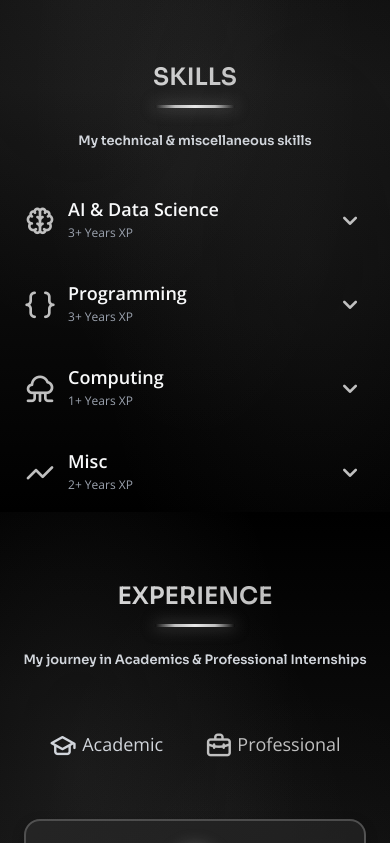
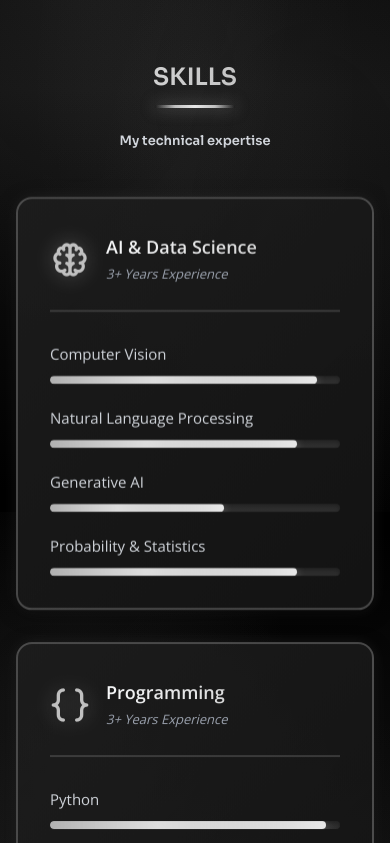
Before and after one commit to abhay-lal/abhay-lal.github.io, a React (Create React App) app: page / in a window 390 px wide. Shown: the part 2020-2863 px from the top of the page. Built offline with nearby package versions, Linux system fonts and the light colour scheme; some icons are missing.

Commit message:
updated proj & skills

```diff
--- a/src/components/Publications.js
+++ b/src/components/Publications.js
@@ -93,10 +93,11 @@ const Publications = () => {
           grabCursor={true}
           spaceBetween={48}
           autoplay={{
-            delay: 6000,
+            delay: 3000, /* Changes every 3 seconds */
             disableOnInteraction: false,
-            pauseOnMouseEnter: true,
+            pauseOnMouseEnter: false, /* Keeps moving even on hover */
           }}
+          speed={600} /* Normal transition speed */
           navigation={true}
           pagination={{
             clickable: true,
--- a/src/components/Skills.css
+++ b/src/components/Skills.css
@@ -1,79 +1,124 @@
 .skills__container {
-  row-gap: 0;
+  display: grid;
   grid-template-columns: 1fr;
+  gap: 2rem;
+  max-width: 1200px;
+  margin: 0 auto;
+  padding: 0 1rem;
 }
 
-.skills__content {
-  margin-bottom: var(--mb-2);
+.skills__card {
+  background: linear-gradient(135deg, rgba(30, 30, 30, 0.9) 0%, rgba(20, 20, 20, 0.95) 100%);
+  border: 2px solid rgba(192, 192, 192, 0.3);
+  border-radius: 1rem;
+  padding: 2rem;
+  box-shadow: 0 4px 20px rgba(0, 0, 0, 0.4),
+              0 0 15px rgba(192, 192, 192, 0.1);
+  transition: all 0.4s ease;
+  position: relative;
+  overflow: hidden;
+  will-change: transform;
 }
 
-.skills__header {
+.skills__card::before {
+  content: '';
+  position: absolute;
+  top: 0;
+  left: -100%;
+  width: 100%;
+  height: 100%;
+  background: linear-gradient(90deg, transparent, rgba(192, 192, 192, 0.1), transparent);
+  transition: left 0.6s ease;
+}
+
+.skills__card:hover::before {
+  left: 100%;
+}
+
+.skills__card:hover {
+  border-color: var(--first-color);
+  box-shadow: 0 8px 30px rgba(0, 0, 0, 0.5),
+              0 0 30px rgba(192, 192, 192, 0.3);
+  transform: translateY(-10px);
+}
+
+.skills__card-header {
   display: flex;
   align-items: center;
-  margin-bottom: var(--mb-2-5);
-  cursor: pointer;
+  gap: 1rem;
+  margin-bottom: 2rem;
+  padding-bottom: 1.5rem;
+  border-bottom: 2px solid rgba(192, 192, 192, 0.2);
+}
+
+.skills__icon {
+  font-size: 2.5rem;
+  color: var(--first-color);
+  filter: drop-shadow(0 0 10px rgba(192, 192, 192, 0.4));
   transition: all 0.3s ease;
 }
 
-.skills__header:hover {
-  transform: translateX(5px);
+.skills__card:hover .skills__icon {
+  transform: scale(1.1) rotate(5deg);
+  filter: drop-shadow(0 0 15px rgba(192, 192, 192, 0.6));
 }
 
-.skills__icon,
-.skills__arrow {
-  font-size: 2rem;
-  color: var(--first-color);
-}
-
-.skills__icon {
-  margin-right: var(--mb-0-75);
+.skills__card-titles {
+  flex: 1;
 }
 
 .skills__title {
   font-size: var(--h3-font-size);
+  font-weight: var(--font-semi-bold);
+  color: var(--title-color);
+  margin-bottom: 0.25rem;
+  background: linear-gradient(90deg, #f8f9fa, #c0c0c0);
+  -webkit-background-clip: text;
+  -webkit-text-fill-color: transparent;
+  background-clip: text;
 }
 
 .skills__subtitle {
-  font-size: var(--smaller-font-size);
+  font-size: var(--small-font-size);
   color: var(--text-color-light);
-}
-
-.skills__arrow {
-  margin-left: auto;
-  transition: .4s;
+  font-style: italic;
 }
 
 .skills__list {
-  row-gap: 1.5rem;
-  padding-left: 2.7rem;
-  overflow: hidden;
+  display: flex;
+  flex-direction: column;
+  gap: 1.5rem;
+}
+
+.skills__data {
+  position: relative;
 }
 
 .skills__titles {
-  display: flex;
-  justify-content: space-between;
-  margin-bottom: var(--mb-0-5);
+  margin-bottom: 0.75rem;
 }
 
 .skills__name {
   font-size: var(--normal-font-size);
   font-weight: var(--font-medium);
-}
-
-.skills__bar,
-.skills__percentage {
-  height: 5px;
-  border-radius: .25rem;
+  color: var(--text-color);
 }
 
 .skills__bar {
-  background-color: rgba(192, 192, 192, 0.15);
+  height: 8px;
+  border-radius: 1rem;
+  background: rgba(192, 192, 192, 0.15);
+  position: relative;
+  overflow: hidden;
+  box-shadow: inset 0 2px 4px rgba(0, 0, 0, 0.3);
 }
 
 .skills__percentage {
   display: block;
+  height: 100%;
   background: linear-gradient(90deg, #a8a8a8 0%, #c0c0c0 50%, #e8e8e8 100%);
-  box-shadow: 0 2px 8px rgba(192, 192, 192, 0.3);
+  border-radius: 1rem;
+  box-shadow: 0 2px 10px rgba(192, 192, 192, 0.4);
   position: relative;
   overflow: hidden;
 }
@@ -85,7 +130,7 @@
   left: -100%;
   width: 100%;
   height: 100%;
-  background: linear-gradient(90deg, transparent, rgba(255, 255, 255, 0.4), transparent);
+  background: linear-gradient(90deg, transparent, rgba(255, 255, 255, 0.5), transparent);
   animation: shine 3s infinite;
 }
 
@@ -95,18 +140,28 @@
   }
 }
 
-.skills__close .skills__list {
-  height: 0;
-  overflow: hidden;
-}
-
-.skills__open .skills__list {
-  height: max-content;
-  margin-bottom: var(--mb-2-5);
-}
-
+/* Responsive Design */
 @media screen and (min-width: 768px) {
   .skills__container {
     grid-template-columns: repeat(2, 1fr);
+    gap: 2.5rem;
+  }
+
+  .skills__icon {
+    font-size: 3rem;
   }
 }
+
+@media screen and (min-width: 1024px) {
+  .skills__container {
+    gap: 3rem;
+  }
+
+  .skills__card {
+    padding: 2.5rem;
+  }
+
+  .skills__list {
+    gap: 2rem;
+  }
+}
--- a/src/components/Skills.js
+++ b/src/components/Skills.js
@@ -1,5 +1,5 @@
-import React, { useState } from 'react';
-import { motion, AnimatePresence } from 'framer-motion';
+import React from 'react';
+import { motion } from 'framer-motion';
 import { useInView } from 'react-intersection-observer';
 import './Skills.css';
 
@@ -9,14 +9,12 @@ const Skills = () => {
     threshold: 0.1,
   });
 
-  const [openSkills, setOpenSkills] = useState({});
-
   const skillsData = [
     {
       id: 'ai',
       icon: 'uil-brain',
       title: 'AI & Data Science',
-      subtitle: '3+ Years XP',
+      subtitle: '3+ Years Experience',
       skills: [
         { name: 'Computer Vision', percentage: 92 },
         { name: 'Natural Language Processing', percentage: 85 },
@@ -28,40 +26,37 @@ const Skills = () => {
       id: 'programming',
       icon: 'uil-brackets-curly',
       title: 'Programming',
-      subtitle: '3+ Years XP',
+      subtitle: '3+ Years Experience',
       skills: [
         { name: 'Python', percentage: 95 },
         { name: 'C & C++', percentage: 90 },
+        { name: 'SQL', percentage: 85 },
+      ],
+    },
+    {
+      id: 'tools',
+      icon: 'uil-wrench',
+      title: 'Tools & Frameworks',
+      subtitle: '2+ Years Experience',
+      skills: [
+        { name: 'PyTorch', percentage: 90 },
+        { name: 'TensorFlow', percentage: 85 },
+        { name: 'Docker', percentage: 80 },
+        { name: 'Git', percentage: 90 },
       ],
     },
     {
       id: 'computing',
       icon: 'uil-cloud-computing',
-      title: 'Computing',
-      subtitle: '1+ Years XP',
+      title: 'Cloud & Computing',
+      subtitle: '1+ Years Experience',
       skills: [
         { name: 'AWS', percentage: 85 },
         { name: 'Distributed Computing', percentage: 90 },
-      ],
-    },
-    {
-      id: 'misc',
-      icon: 'uil-analysis',
-      title: 'Misc',
-      subtitle: '2+ Years XP',
-      skills: [
-        { name: 'Git', percentage: 90 },
         { name: 'Linux', percentage: 80 },
       ],
     },
   ];
-
-  const toggleSkill = (id) => {
-    setOpenSkills((prev) => ({
-      ...prev,
-      [id]: !prev[id],
-    }));
-  };
 
   return (
     <section className="skills section" id="skills" ref={ref}>
@@ -79,47 +74,35 @@ const Skills = () => {
         animate={inView ? { opacity: 1 } : {}}
         transition={{ duration: 0.5, delay: 0.2 }}
       >
-        My technical & miscellaneous skills
+        My technical expertise
       </motion.span>
 
-      <div className="skills__container container grid">
+      <div className="skills__container container">
         {skillsData.map((category, index) => (
           <motion.div
             key={category.id}
+            className="skills__card"
             initial={{ opacity: 0, y: 50 }}
             animate={inView ? { opacity: 1, y: 0 } : {}}
-            transition={{ duration: 0.5, delay: index * 0.1 }}
+            transition={{ duration: 0.5, delay: index * 0.15 }}
+            whileHover={{ y: -10 }}
           >
-            <div className={`skills__content ${openSkills[category.id] ? 'skills__open' : 'skills__close'}`}>
-              <div className="skills__header" onClick={() => toggleSkill(category.id)}>
+            <div className="skills__card-header">
               <i className={`uil ${category.icon} skills__icon`}></i>
-                <div>
-                  <h1 className="skills__title">{category.title}</h1>
+              <div className="skills__card-titles">
+                <h3 className="skills__title">{category.title}</h3>
                 <span className="skills__subtitle">{category.subtitle}</span>
               </div>
-                <motion.i
-                  className="uil uil-angle-down skills__arrow"
-                  animate={{ rotate: openSkills[category.id] ? 180 : 0 }}
-                  transition={{ duration: 0.3 }}
-                ></motion.i>
             </div>
 
-              <AnimatePresence>
-                {openSkills[category.id] && (
-                  <motion.div
-                    className="skills__list grid"
-                    initial={{ height: 0, opacity: 0 }}
-                    animate={{ height: 'auto', opacity: 1 }}
-                    exit={{ height: 0, opacity: 0 }}
-                    transition={{ duration: 0.3 }}
-                  >
+            <div className="skills__list">
               {category.skills.map((skill, skillIndex) => (
                 <motion.div
                   key={skillIndex}
                   className="skills__data"
                   initial={{ opacity: 0, x: -20 }}
-                        animate={{ opacity: 1, x: 0 }}
-                        transition={{ delay: skillIndex * 0.1 }}
+                  animate={inView ? { opacity: 1, x: 0 } : {}}
+                  transition={{ delay: 0.3 + index * 0.1 + skillIndex * 0.1 }}
                 >
                   <div className="skills__titles">
                     <h3 className="skills__name">{skill.name}</h3>
@@ -128,15 +111,12 @@ const Skills = () => {
                     <motion.span
                       className="skills__percentage"
                       initial={{ width: 0 }}
-                            animate={{ width: `${skill.percentage}%` }}
-                            transition={{ duration: 1, delay: 0.2 + skillIndex * 0.1 }}
+                      animate={inView ? { width: `${skill.percentage}%` } : {}}
+                      transition={{ duration: 1, delay: 0.5 + index * 0.1 + skillIndex * 0.1 }}
                     ></motion.span>
                   </div>
                 </motion.div>
               ))}
-                  </motion.div>
-                )}
-              </AnimatePresence>
             </div>
           </motion.div>
         ))}
```
Also changed, not shown: src/components/Projects.css (+16 -15 lines), src/components/Projects.js (+15 -2 lines), src/components/Publications.css (+39 -2 lines). Lines whose indentation alone changed are shown as unchanged.
